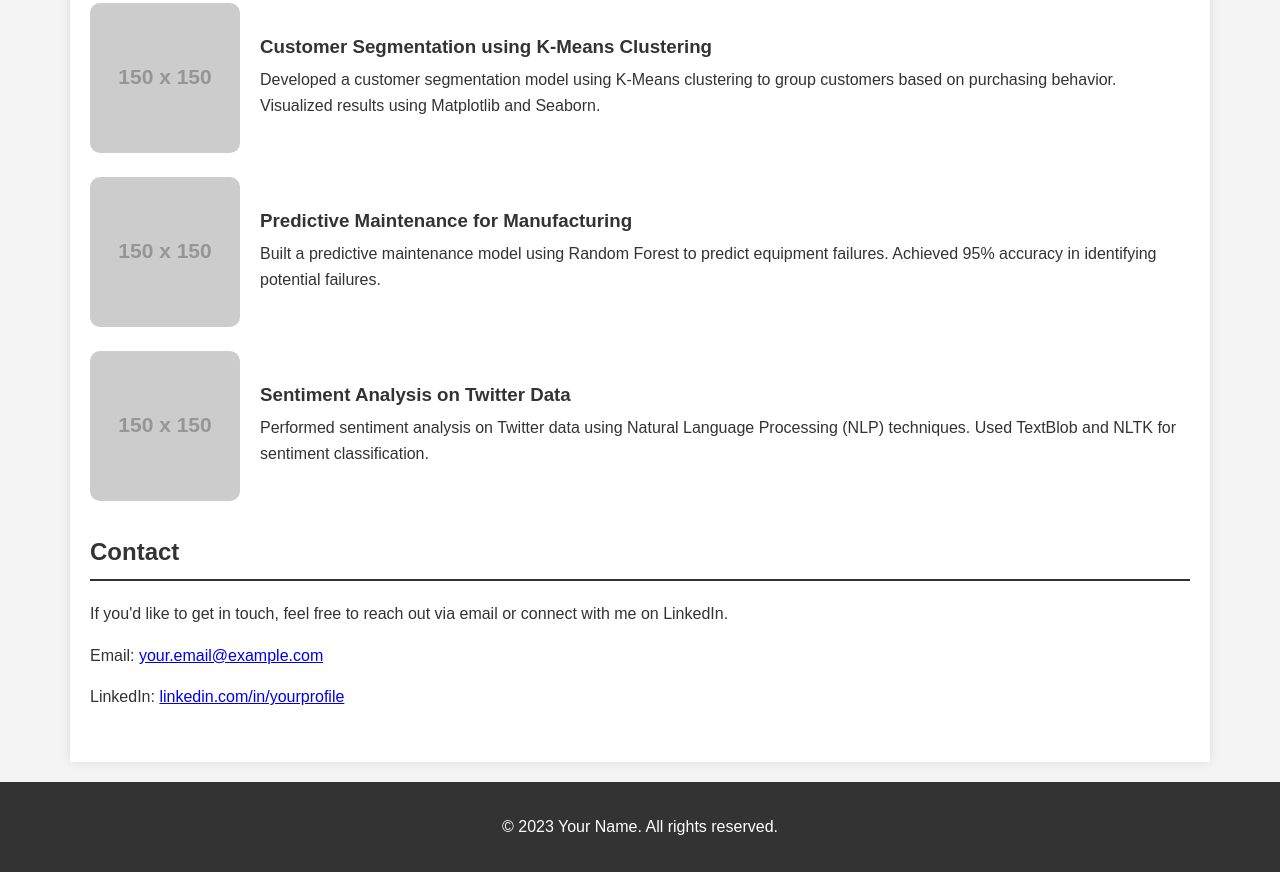
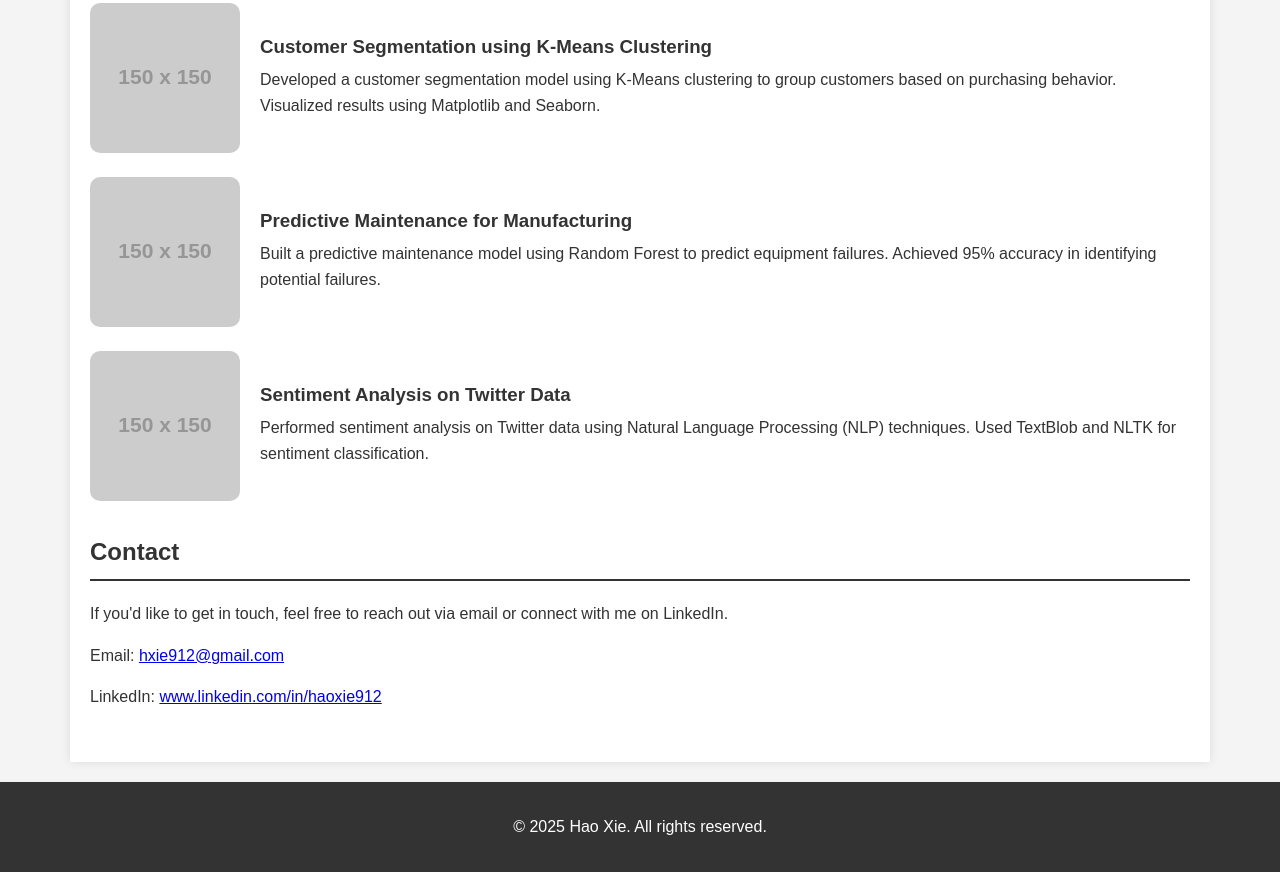
Before and after one commit to haoxie912/haoxie912.github.io, a plain HTML site: page index.html in a window 1280 px wide. Shown: the part 980-1852 px from the top of the page. Drawn offline with Linux system fonts and the light colour scheme; placeholder pictures from the web are drawn by us.

Commit message:
Update index.html

```diff
--- a/index.html
+++ b/index.html
@@ -98,7 +98,7 @@
 </head>
 <body>
   <header>
-    <h1>Data Scientist Portfolio</h1>
+    <h1>Hao Xie</h1>
   </header>
   <nav>
     <a href="#about">About Me</a>
@@ -111,7 +111,7 @@
       <h2>About Me</h2>
       <div class="profile-picture">
         <!-- Replace the placeholder image with your profile picture -->
-        <img src="https://via.placeholder.com/150" alt="Profile Picture">
+        <img src="cachedImage.jpg" alt="Profile Picture">
       </div>
       <p>
         Hello! I'm a passionate data scientist with expertise in machine learning, data analysis, and data visualization.
@@ -170,12 +170,12 @@
       <p>
         If you'd like to get in touch, feel free to reach out via email or connect with me on LinkedIn.
       </p>
-      <p>Email: <a href="mailto:your.email@example.com">your.email@example.com</a></p>
-      <p>LinkedIn: <a href="https://www.linkedin.com/in/yourprofile" target="_blank">linkedin.com/in/yourprofile</a></p>
+      <p>Email: <a href="mailto:hxie912@gmail.com">hxie912@gmail.com</a></p>
+      <p>LinkedIn: <a href="www.linkedin.com/in/haoxie912" target="_blank">www.linkedin.com/in/haoxie912</a></p>
     </section>
   </div>
   <footer>
-    <p>&copy; 2023 Your Name. All rights reserved.</p>
+    <p>&copy; 2025 Hao Xie. All rights reserved.</p>
   </footer>
 </body>
 </html>
```
